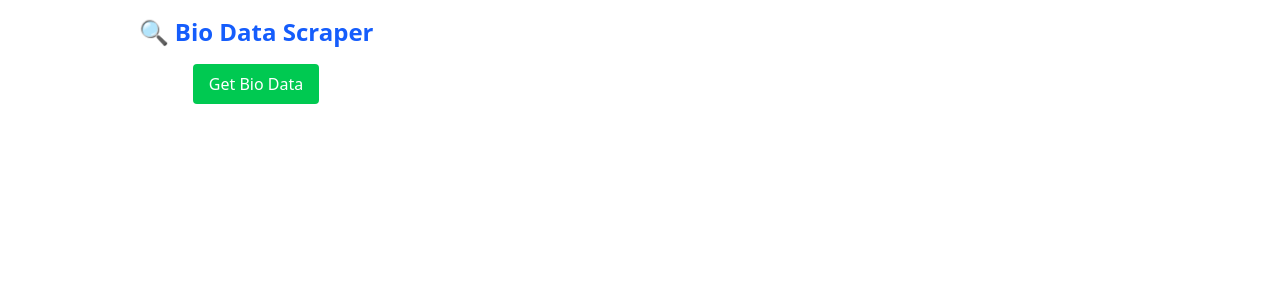
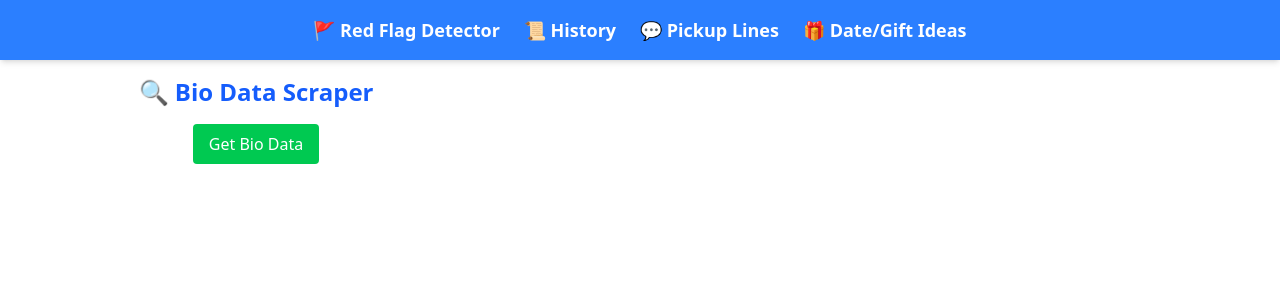
Before and after one commit to AlexanderPotiagalov/JourneyHacks2025, a React (Vite) app: page /biodata in a window 1280 px wide. Shown: the top 300 px of the page. Built offline with nearby package versions, Linux system fonts and the light colour scheme.

Commit message:
Creating nav bar

```diff
--- a/package.json
+++ b/package.json
@@ -11,6 +11,7 @@
   },
   "dependencies": {
     "@tailwindcss/vite": "^4.0.6",
+    "axios": "^1.7.9",
     "react": "^19.0.0",
     "react-dom": "^19.0.0",
     "react-router-dom": "^7.1.5"
--- /dev/null
+++ b/src/components/Navbar.jsx
@@ -0,0 +1,22 @@
+import { Link } from "react-router-dom";
+
+export default function Navbar() {
+  return (
+    <nav className="bg-blue-500 p-4 text-white shadow-md">
+      <div className="flex justify-center space-x-6 text-lg font-semibold">
+        <Link to="/red-flags" className="hover:text-gray-200">
+          🚩 Red Flag Detector
+        </Link>
+        <Link to="/history" className="hover:text-gray-200">
+          📜 History
+        </Link>
+        <Link to="/pickup-lines" className="hover:text-gray-200">
+          💬 Pickup Lines
+        </Link>
+        <Link to="/gifts" className="hover:text-gray-200">
+          🎁 Date/Gift Ideas
+        </Link>
+      </div>
+    </nav>
+  );
+}
--- a/src/layouts/MainLayout.jsx
+++ b/src/layouts/MainLayout.jsx
@@ -1,10 +1,14 @@
-import { Outlet } from "react-router-dom";
-const MainLayout = () => {
+import { Outlet, useLocation } from "react-router-dom";
+import Navbar from "../components/Navbar.jsx";
+
+export default function MainLayout() {
+  const location = useLocation();
+
   return (
-    <>
-      <Outlet />
-    </>
+    <div>
+      {/* Show Navbar ONLY if NOT on Homepage */}
+      {location.pathname !== "/" && <Navbar />}
+      <Outlet /> {/* Render page content here */}
+    </div>
   );
-};
-
-export default MainLayout;
+}
```
Also changed, not shown: 1 other file (tests, documents, lock files or other folders).
